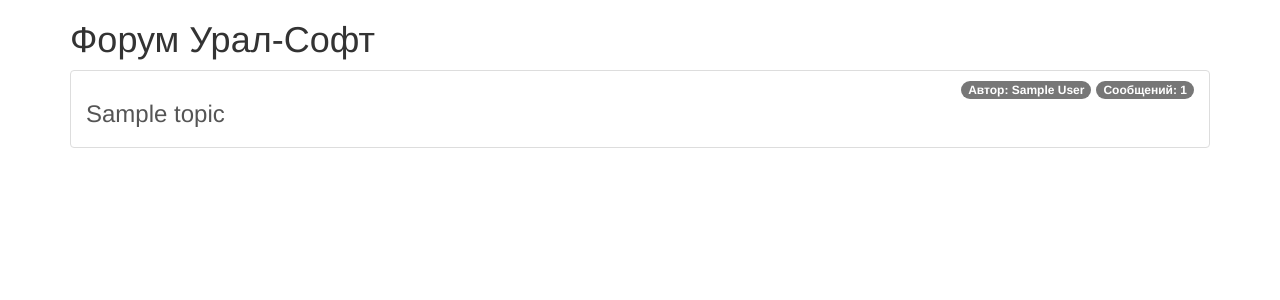
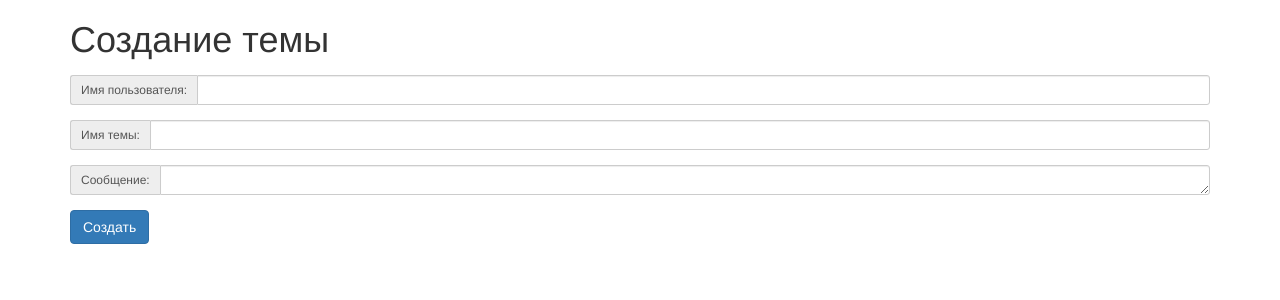
Before and after one commit to casetal/forum, a PHP site: page /index.php?form=createTopic in a window 1280 px wide. Shown: the top 300 px of the page. Run offline with PHP 8.4, Linux system fonts and the light colour scheme; tables that the repository leaves empty or names only in its code hold one stand-in row (values such as "Sample post"); some libraries are stand-ins or nearby versions.

Commit message:
Формы для создания топиков и ответы на них

```diff
--- a/Db.php
+++ b/Db.php
@@ -43,9 +43,9 @@ class Dbconnect {
 
     public function Insert($query) {
         try {
-            $query_result = $this->connection->query($query);
+            $this->connection->query($query);
 
-            return $query_result;
+            return $this->connection->insert_id;
         } catch(Exception $e) {
             throw New Exception($e->getMessage());
         }
--- a/Messages.php
+++ b/Messages.php
@@ -25,4 +25,9 @@ class Messages {
         $messages = $this->db->select('SELECT * from `messages` WHERE `user_id`='.$user_ud);
         return $messages;
     }
+
+    public function createMessage($topic_id, $user_id, $message) {
+        $message = $this->db->Insert('INSERT INTO `messages` (`message`, `topic_id`, `user_id`) VALUES ("' . $message . '", "' . $topic_id . '", "' . $user_id . '")');
+        return $message;
+    }
 }
--- a/Topics.php
+++ b/Topics.php
@@ -30,4 +30,9 @@ class Topics {
 
         return $topic;
     }
+
+    public function createTopic($user_id, $name, $description) {
+        $topic = $this->db->Insert('INSERT INTO `topics` (`name`, `description`, `user_id`) VALUES ("' . $name . '", "' . $description . '", "' . $user_id . '")');
+        return $topic;
+    }
 }
--- a/Users.php
+++ b/Users.php
@@ -25,11 +25,10 @@ class Users {
         $searchUser = $this->db->select('SELECT * from `users` WHERE LOWER(`name`)="' . strtolower($name) . '"');
 
         if(count($searchUser) == 0) {
-            $user = $this->db->Insert('INSERT INTO `users` (`name`) VALUES ("' . $name . '")');
-
-            return $user;
+            $user_id = $this->db->Insert('INSERT INTO `users` (`name`) VALUES ("' . $name . '")');
+            return $user_id;
         } else {
-            return ['error' => 'Такой пользователь уже есть'];
+            return $searchUser[0]['id'];
         }
     }
 }
--- a/index.php
+++ b/index.php
@@ -7,6 +7,7 @@ include('Messages.php');
 
 $t = new Topics();
 $m = new Messages();
+$u = new Users();
 
 $topic = null;
 $topics = [];
@@ -15,6 +16,31 @@ $messages = [];
 if (isset($_GET['topic'])) {
     $topic = $t->getTopic($_GET['topic']);
     $messages = $m->getTopicMessages($_GET['topic']);
+
+    if(isset($_POST['username']) && isset($_POST['message'])) {
+        $username = $_POST['username'];
+        $message = $_POST['message'];
+
+        $user_id = $u->createUser($username);
+
+        $m->createMessage($_GET['topic'], $user_id, $message);
+
+        header("Refresh:0");
+    }
+} else if(isset($_GET['form'])) {
+    if($_GET['form'] == "createTopic") {
+        if(isset($_POST['username']) && isset($_POST['title']) && isset($_POST['description'])) {
+            $username = $_POST['username'];
+            $title = $_POST['title'];
+            $description = $_POST['description'];
+
+            $user_id = $u->createUser($username);
+
+            $topic_id = $t->createTopic($user_id, $title, $description);
+
+            header("Location: ?topic=" . $topic_id);
+        }
+    }
 } else {
     $topics = $t->getTopics();
 }
@@ -29,6 +55,11 @@ if (isset($_GET['topic'])) {
     <title>Форум для Урал-Софт</title>
 
     <link rel="stylesheet" href="https://netdna.bootstrapcdn.com/bootstrap/3.1.1/css/bootstrap.min.css">
+    <style>
+        .input-group {
+            margin: 15px 0;
+        }
+    </style>
 </head>
 
 <body>
@@ -96,10 +127,48 @@ if (isset($_GET['topic'])) {
                     </div>
                 </div>
             <?php } ?>
+            <div class="messageForm">
+                <h3>Ответить</h3>
+                <form method="POST">
+                    <div class="input-group input-group-sm">
+                        <span class="input-group-addon">Имя пользователя:</span>
+                        <input type="text" name="username" class="form-control" required>
+                    </div>
+                    <div class="input-group input-group-sm">
+                        <span class="input-group-addon">Сообщение:</span>
+                        <textarea name="message" class="form-control" required></textarea>
+                    </div>
+                    <button type="submit" class="btn btn-primary">Создать</button>
+                </form>
+            </div>
+            <?php } else if(isset($_GET['form'])) { ?>
 
+                <?php if($_GET['form'] == "createTopic") { ?>
+                    <h1>Создание темы</h1>
+                    <form method="POST">
+                    <div class="input-group input-group-sm">
+                            <span class="input-group-addon">Имя пользователя:</span>
+                            <input type="text" name="username" class="form-control" required>
+                        </div>
+                        <div class="input-group input-group-sm">
+                            <span class="input-group-addon">Имя темы:</span>
+                            <input type="text" name="title" class="form-control" required>
+                        </div>
+
+                        <div class="input-group input-group-sm">
+                            <span class="input-group-addon">Сообщение:</span>
+                            <textarea name="description" class="form-control" required></textarea>
+                        </div>
+                        <button type="submit" class="btn btn-primary">Создать</button>
+                    </form>
+
+                <?php } ?>
         <?php } else { ?>
 
             <h1>Форум Урал-Софт</h1>
+            <div class="buttons">
+                <a href="?form=createTopic" class="btn btn-info" role="button">Создать тему</a>
+            </div>
             <ul class="list-group">
                 <?php foreach ($topics as $topic) { ?>
                     <a href="?topic=<?= $topic['id'] ?>" class="list-group-item">
```
